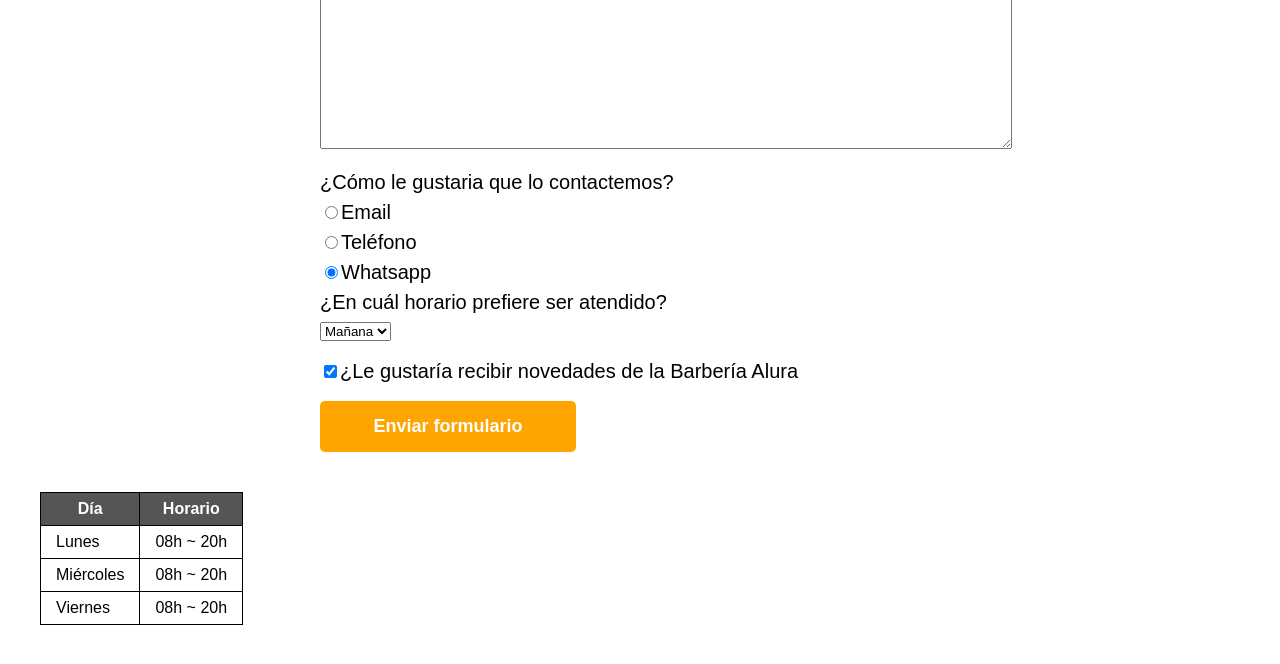
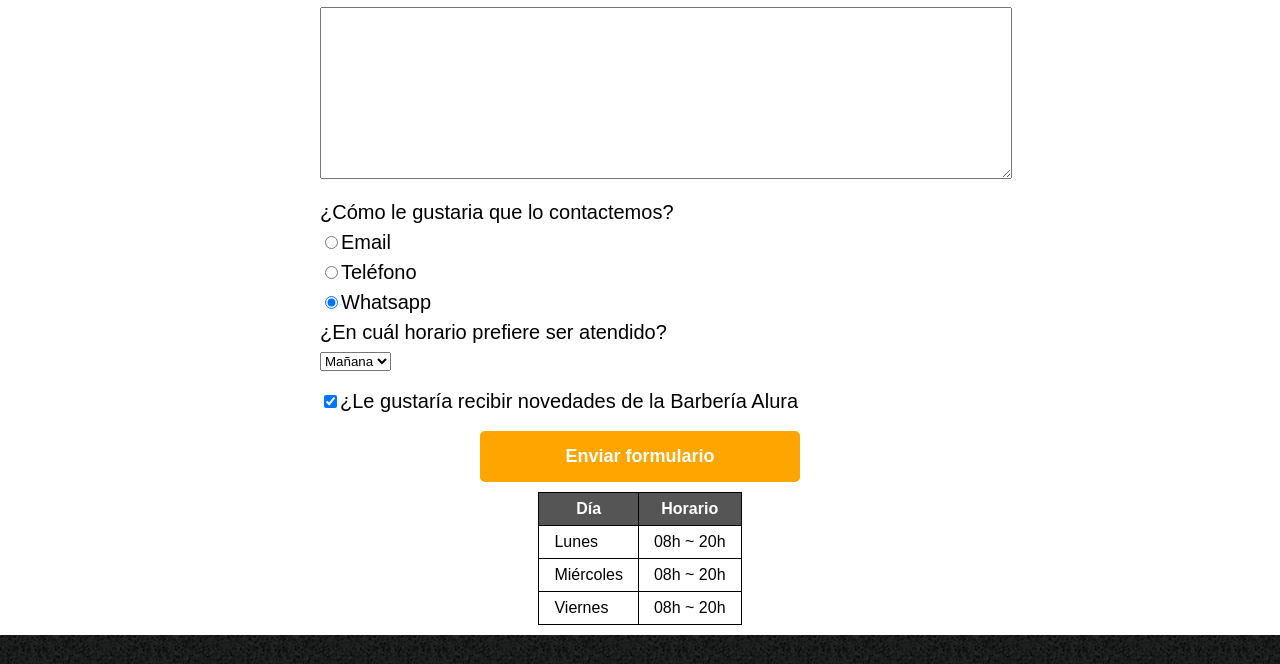
Before and after one commit to LuisJulian17/CursoAlura, a plain HTML site: page contacto.html in a window 1280 px wide. Shown: the part 613-1277 px from the top of the page. Drawn offline with Linux system fonts and the light colour scheme.

Commit message:
Pantalla contacto centrado

```diff
--- a/contacto.html
+++ b/contacto.html
@@ -65,11 +65,11 @@
 
             <label class="checkbox"><input type="checkbox" checked>¿Le gustaría recibir novedades de la Barbería Alura</label>
 
-            <input type="submit" value="Enviar formulario" class="enviar">
+            <input type="submit" value="Enviar formulario" class="enviar" style="margin: auto;">
 
         </form>
 
-        <table>
+        <table style="margin: auto; margin-top: 10px; margin-block: 10px">
             <thead>
                 <tr>
                     <th>Día</th>
--- a/style.css
+++ b/style.css
@@ -108,7 +108,7 @@ form label, form legend{
 }
 
 .enviar{
-    width: 40%;
+    width: 50%;
     padding: 15px 0;
     font-size: 18px;
     font-weight: bold;
@@ -118,6 +118,7 @@ form label, form legend{
     border-radius: 5px;
     transition: 1s all;
     cursor: pointer;
+    display: block;
 }
 
 .enviar:hover{
@@ -349,4 +350,5 @@ whidth: cal(40% - (26px *4) esto hace que la imagen crezca o se haga mas pequeñ
 .centrarcont{
     margin: auto;
     width: 50%;
+    margin-top: 30px;
 }
```
